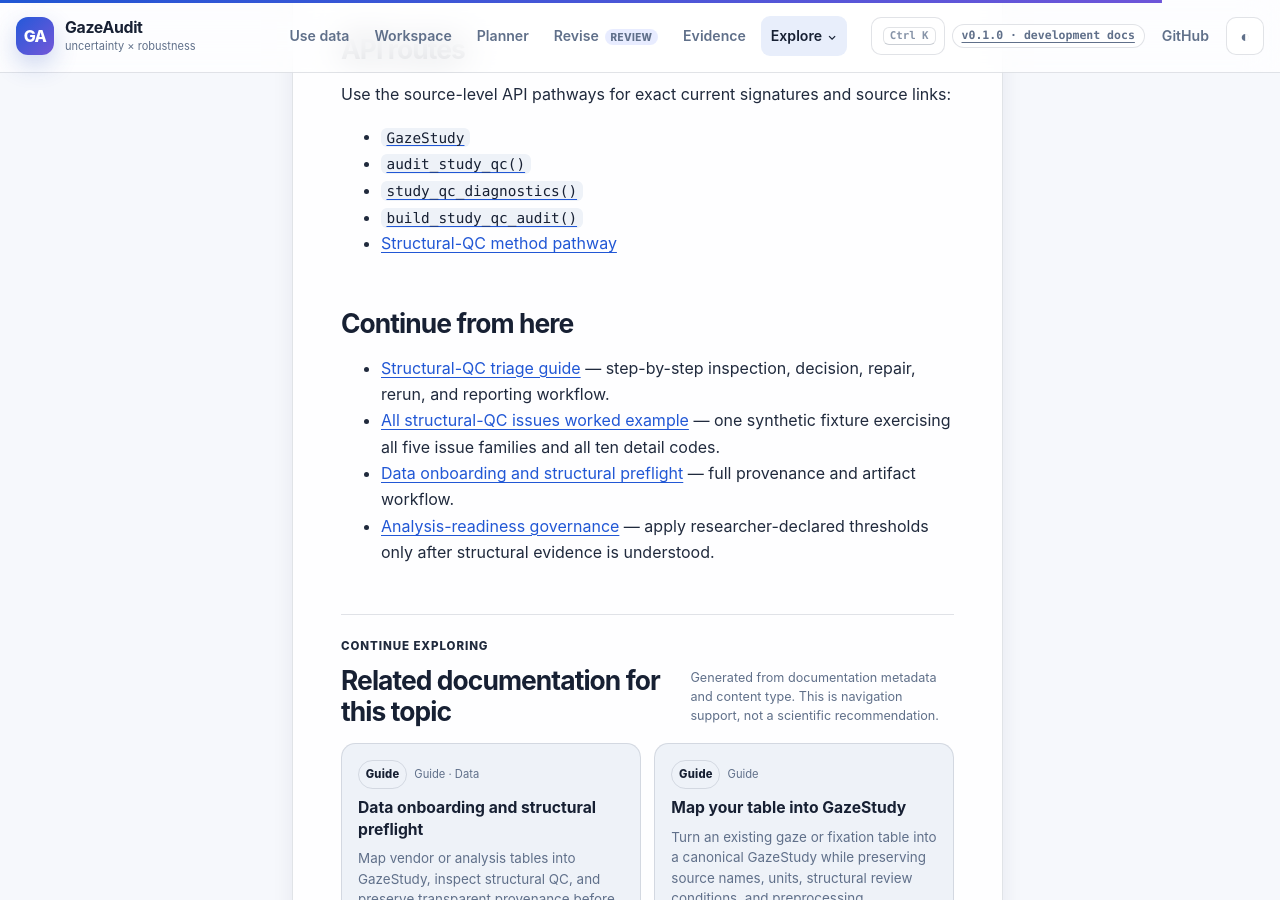
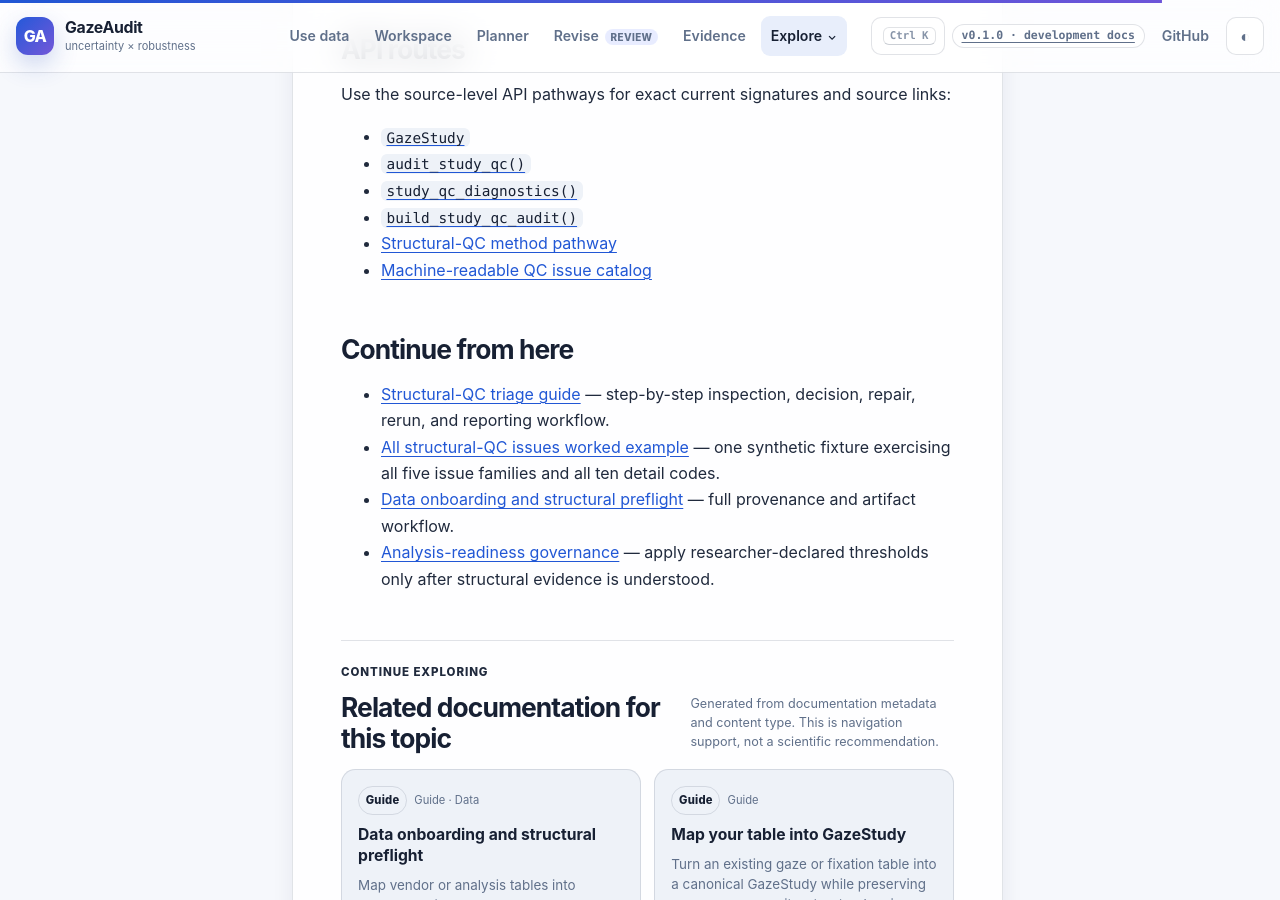
Before and after one commit to stefanosbalaskas/GazeAudit, a Jekyll site: the page built from docs/reference/qc-issue-clinic.md, in a window 1280 px wide and 900 px high, scrolled down 8140 px. Built offline with Jekyll 4.4.1, drawn with Linux system fonts in a browser that asks for light colours.

Commit message:
docs: expose machine-readable QC issue catalog

```diff
--- a/docs/reference/qc-issue-clinic.md
+++ b/docs/reference/qc-issue-clinic.md
@@ -226,6 +226,7 @@ Use the source-level API pathways for exact current signatures and source links:
 - [`study_qc_diagnostics()`]({{ '/docs/reference/api-pathways/#api-study-qc-diagnostics' | relative_url }})
 - [`build_study_qc_audit()`]({{ '/docs/reference/api-pathways/#api-build-study-qc-audit' | relative_url }})
 - [Structural-QC method pathway]({{ '/docs/reference/api-pathways/#path-structural-qc' | relative_url }})
+- [Machine-readable QC issue catalog]({{ '/assets/qc-issue-reference.json' | relative_url }})
 
 ## Continue from here
 
```
